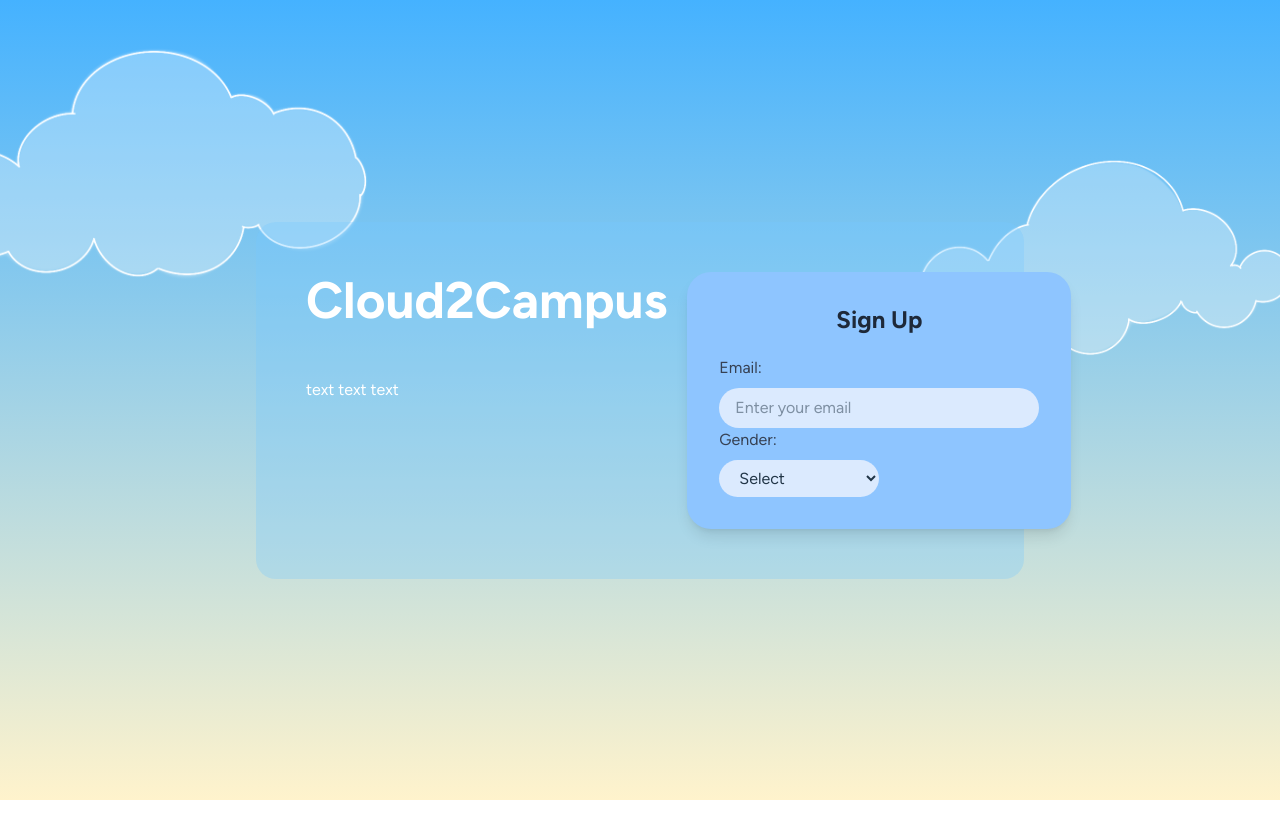
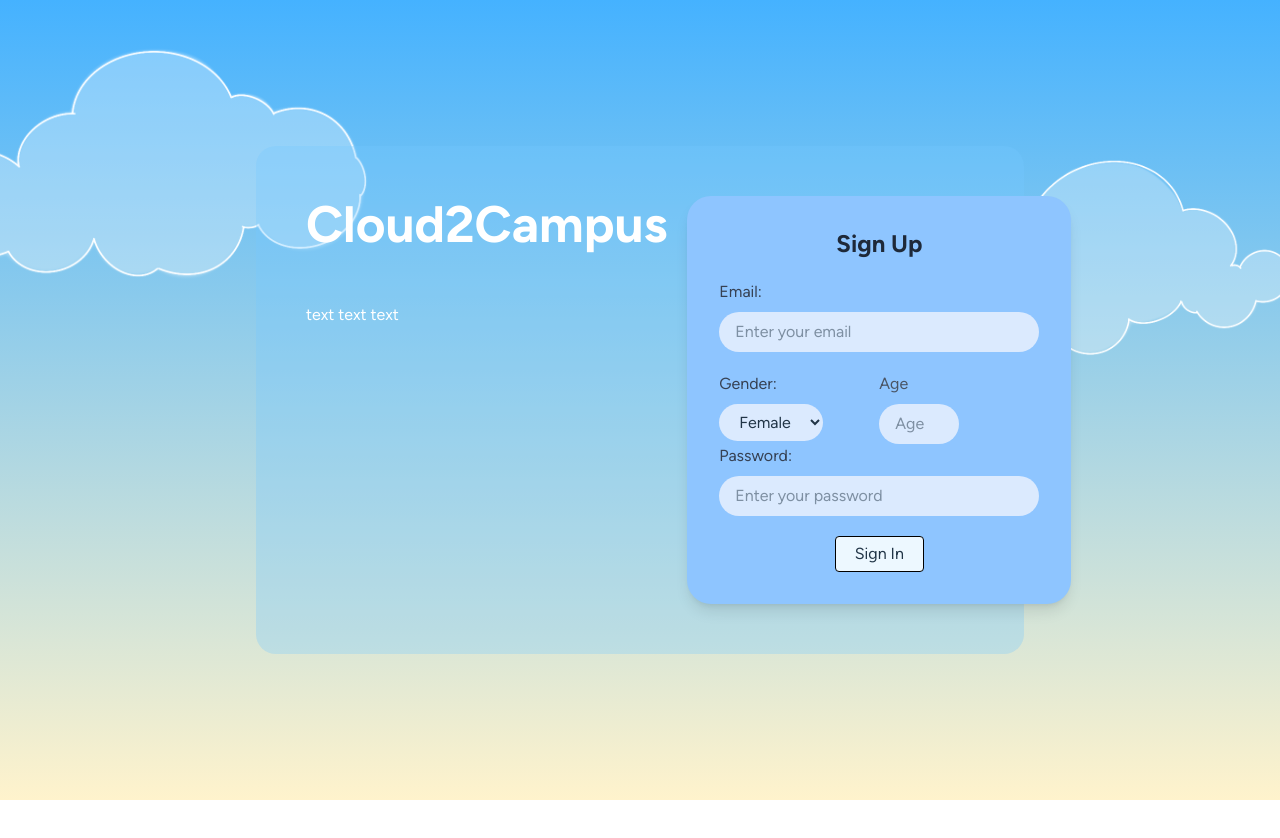
Before and after one commit to susiekim101/la-hacks-25, a React (Vite) app in the folder frontend/: page /signup in a window 1280 px wide. Shown: the top 838 px of the page. Built offline with nearby package versions, Linux system fonts and the light colour scheme; the HTML template or start-up script is replaced by a standard one.

Commit message:
modify input css for signup

```diff
--- a/frontend/src/components/signup.tsx
+++ b/frontend/src/components/signup.tsx
@@ -6,29 +6,85 @@ const SignUp = () => {
 
     const [username, setUsername] = useState('');
     const [gender, setGender] = useState('');
+    const [age, setAge] = useState('');
+    const [password, setPassword] = useState('');
+
+    const handleSubmit =  async (e: { preventDefault: () => void; }) => {
+        e.preventDefault();
+        try {
+            const response = await axios.post('http://localhost:3000/api/auth/register', {
+                username,
+                password,
+            });
+            console.log(response.data);
+        } catch(err) {
+            console.log(err);
+        }
+    };
 
     return (
         <>
             <div className="bg-blue-300 p-8 rounded-3xl shadow-lg w-96 sm:w-96">
                 <h2 className="text-2xl font-bold text-center mb-5 text-gray-800">Sign Up</h2>
 
-                <form>
+                <form onSubmit={handleSubmit}>
                     <div>
                         <label className="block text-gray-700 mb-2">Email:</label>
                         <input
                             type="text"
-                            className="w-full px-4 py-2 rounded-full bg-blue-100 ring-2-white focus:outline-none focus:ring-1 focus:ring-yellow-400"
+                            className="w-full px-4 py-2 mb-5 rounded-full bg-blue-100 ring-2-white focus:outline-none focus:ring-1 focus:ring-yellow-400"
                             placeholder="Enter your email"
                             value={username}
+                            onChange={(e) => setUsername(e.target.value)}
                         />
-                        <label className="block text-gray-700 mb-2">Gender:</label>
-                        <select name="gender" className="w-1/2 px-4 py-2 rounded-full bg-blue-100 ring-2-white focus:outline-none focus:ring-1 focus:ring-yellow-400">
-                            <option value="none" selected disabled hidden>Select</option>
-                            <option value="female">Female</option>
-                            <option value="male">Male</option>
-                            <option value="other">Other</option>
-                        </select>
+
+                        <div className={styles.genderage}>
+                            <div className={styles.textInput}>
+                                <label className="w-fit block text-gray-700 mb-2">Gender:</label>
+                                <select
+                                    name="gender"
+                                    value={gender}
+                                    onChange={(e) => setGender(e.target.value)}
+                                    className="w-fit px-4 py-2 rounded-full bg-blue-100 ring-2-white focus:outline-none focus:ring-1 focus:ring-yellow-400"
+                                >
+                                        <option value="none" selected disabled hidden>Select</option>
+                                        <option value="female">Female</option>
+                                        <option value="male">Male</option>
+                                        <option value="other">Other</option>
+                                </select>
+                            </div>
+
+                            <div className={styles.textInput}>
+                                <label className="w-fit block text-gray-600 mb-2">Age</label>
+                                <input
+                                    type="text"
+                                    className="w-1/2 px-4 py-2 rounded-full bg-blue-100 ring-2-white focus:outline-none focus:ring-1 focus:ring-yellow-400"
+                                    placeholder="Age"
+                                    value={age}
+                                    onChange={(e)=>setAge(e.target.value)}
+                                />
+                            </div>
+
+                        </div>
+
+                        <label className="block text-gray-700 mb-2">Password:</label>
+                        <input
+                            type="text"
+                            className="w-full px-4 py-2 mb-5 rounded-full bg-blue-100 ring-2-white focus:outline-none focus:ring-1 focus:ring-yellow-400"
+                            placeholder="Enter your password"
+                            value={password}
+                            onChange={(e)=>setPassword(e.target.value)}
+                        />
                     </div>
+
+                    <div className="flex justify-center">
+                    <button
+                        type="submit"
+                        className={styles.loginButton}
+                    >
+                        Sign In
+                    </button>
+                </div>
                 </form>
             </div>
         </>
--- a/frontend/src/css/signup.module.css
+++ b/frontend/src/css/signup.module.css
@@ -31,3 +31,36 @@ body {
     height: 100vh;
     z-index: 1;
 }
+
+.genderage {
+    display: flex;
+    justify-content: space-between;
+    margin: 0px;
+    width: 100%;
+}
+
+.textInput {
+    display: flex;
+    flex: 1;
+    flex-direction: column;
+    padding: 0px;
+}
+
+.loginButton {
+    border-radius: 4px;
+    border: 1px solid black;
+    padding: 0.3em 1.2em;
+    font-size: 1em;
+    font-weight: 500;
+    font-family: inherit;
+    background-color: #edf8ff;
+    cursor: pointer;
+    transition: border-color 0.25s;
+  }
+  button:hover {
+    background-color: #ebf7ff;
+  }
+  button:focus,
+  button:focus-visible {
+    outline: 4px auto -webkit-focus-ring-color;
+  }
```
